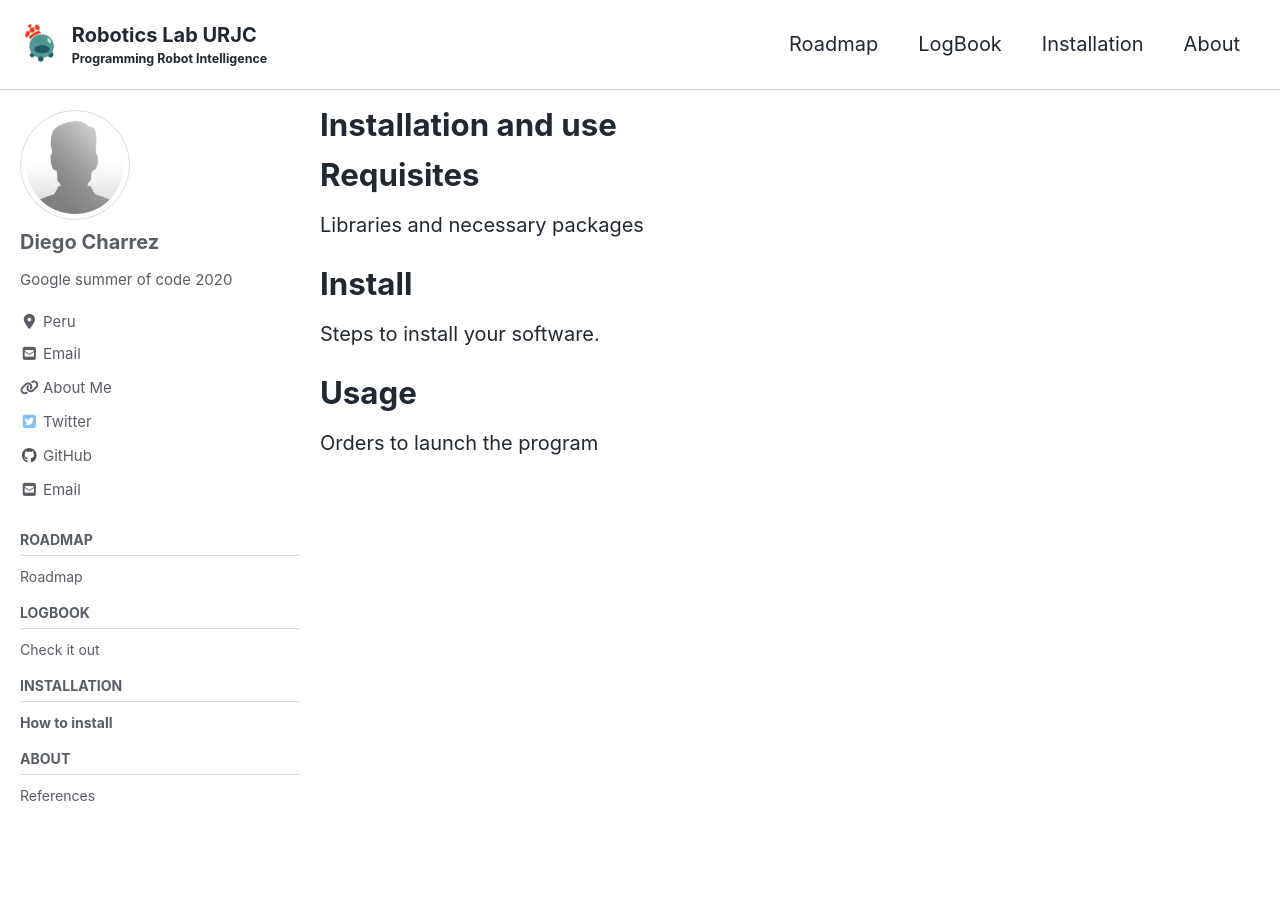
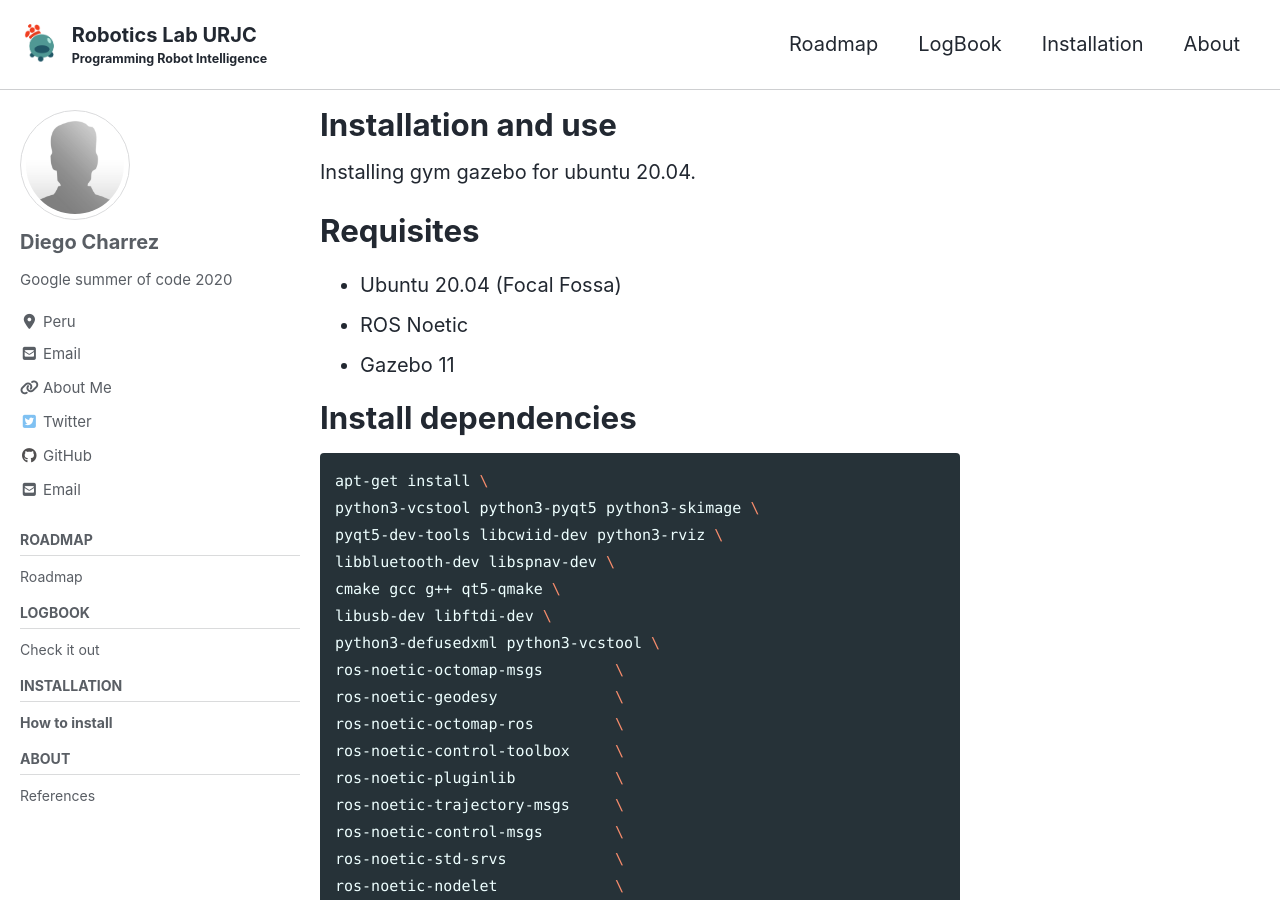
Before and after one commit to TheRoboticsClub/colab-gsoc2020-Diego_Charrez, a Jekyll site: the page built from docs/_pages/install.md, in a window 1280 px wide and 900 px high. Built offline with Jekyll 4.4.1, drawn with Linux system fonts in a browser that asks for light colours; cached includes are drawn as plain includes; nearby versions of some CDN libraries; some of the changed text lies outside the part shown.

Commit message:
Added installation guide for gym-gazebo in ubuntu 20.04

````diff
--- a/docs/_pages/install.md
+++ b/docs/_pages/install.md
@@ -7,14 +7,63 @@
   nav: "docs"
 ---
 
+Installing gym gazebo for ubuntu 20.04.
+
 # Requisites
 
-Libraries and necessary packages
+- Ubuntu 20.04 (Focal Fossa)
+- ROS Noetic
+- Gazebo 11
 
-# Install
+# Install dependencies
 
-Steps to install your software.
+```bash
+apt-get install \
+python3-vcstool python3-pyqt5 python3-skimage \
+pyqt5-dev-tools libcwiid-dev python3-rviz \
+libbluetooth-dev libspnav-dev \
+cmake gcc g++ qt5-qmake \
+libusb-dev libftdi-dev \
+python3-defusedxml python3-vcstool \
+ros-noetic-octomap-msgs        \
+ros-noetic-geodesy             \
+ros-noetic-octomap-ros         \
+ros-noetic-control-toolbox     \
+ros-noetic-pluginlib	       \
+ros-noetic-trajectory-msgs     \
+ros-noetic-control-msgs	       \
+ros-noetic-std-srvs 	       \
+ros-noetic-nodelet	       \
+ros-noetic-urdf		       \
+ros-noetic-rviz		       \
+ros-noetic-kdl-conversions     \
+ros-noetic-eigen-conversions   \
+ros-noetic-tf2-sensor-msgs     \
+ros-noetic-pcl-ros \
+ros-noetic-navigation
+```
+
+```bash
+git clone -b release/1.1.x https://github.com/stonier/sophus
+cd sophus && mkdir build && cd build
+cmake ../ && make && make install
+```
+
+# Install Gym-Gazebo
+
+```bash
+virtualenv -p python3.7 gazebo-gym
+source gazebo-gym/bin/activate
+git clone https://github.com/RoboticsLabURJC/2019-tfm-ignacio-arranz
+cd 2019-tfm-ignacio-arranz/gym-gazebo
+pip install -r requirements.txt
+pip install -e .
+```
 
 # Usage
 
-Orders to launch the program
+```bash
+cd gym_gazebo/envs/installation
+bash setup_noetic.bash
+bash
+```
````
